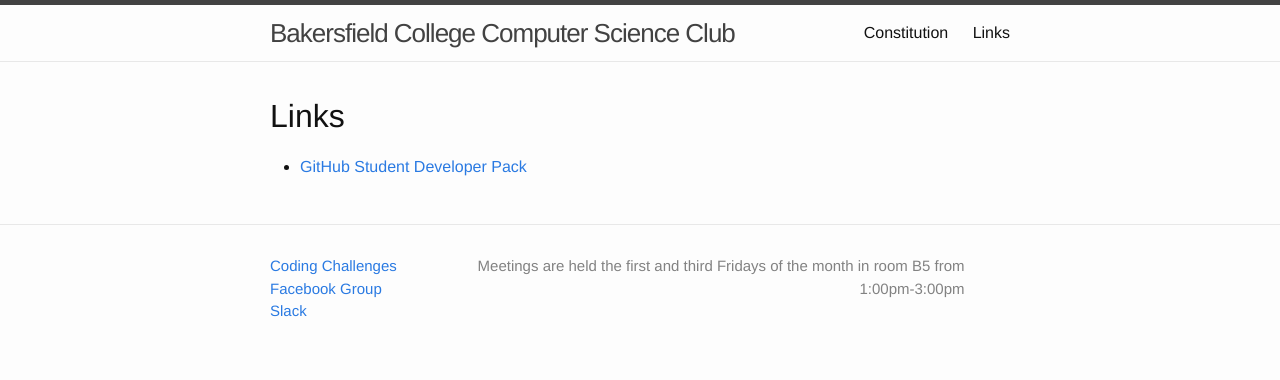
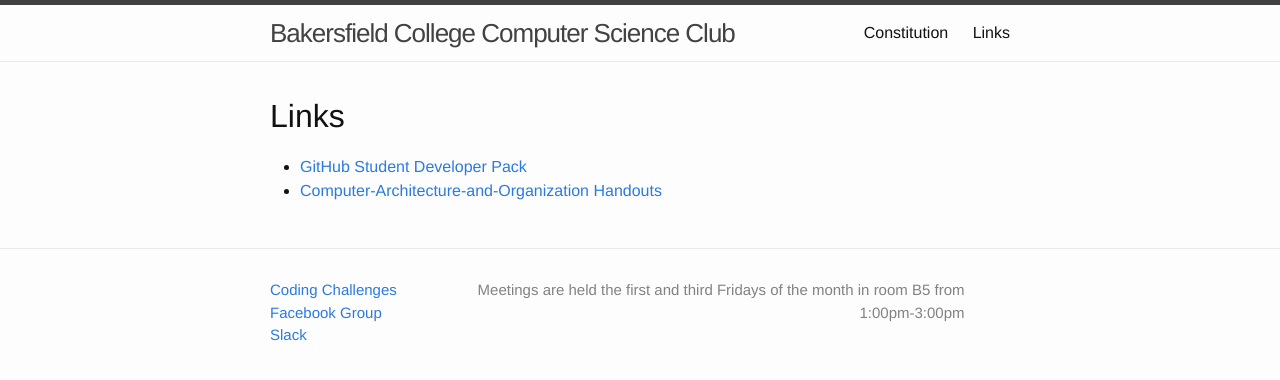
Before and after one commit to AICSC/aicsc.github.io, a Jekyll site: the page built from pages/links.md, in a window 1280 px wide. Shown: the top 380 px of the page. Built offline with Jekyll 4.4.1, drawn with Linux system fonts in a browser that asks for light colours.

Commit message:
Update links.md

```diff
--- a/pages/links.md
+++ b/pages/links.md
@@ -7,3 +7,4 @@
 # Links
 
  * [GitHub Student Developer Pack](https://education.github.com/pack)
+ * [Computer-Architecture-and-Organization Handouts](https://github.com/pathawks/Computer-Architecture-and-Organization)
```
